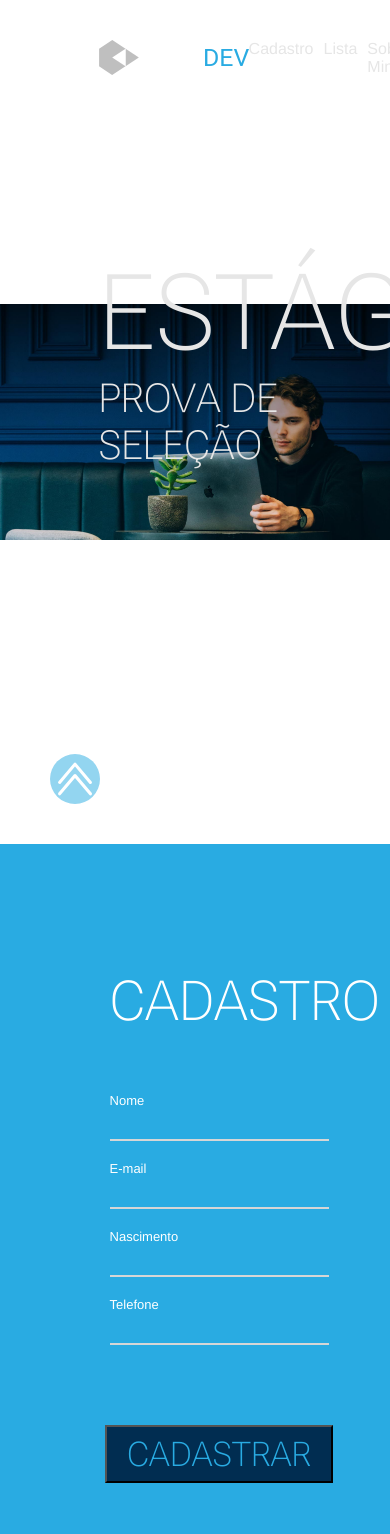
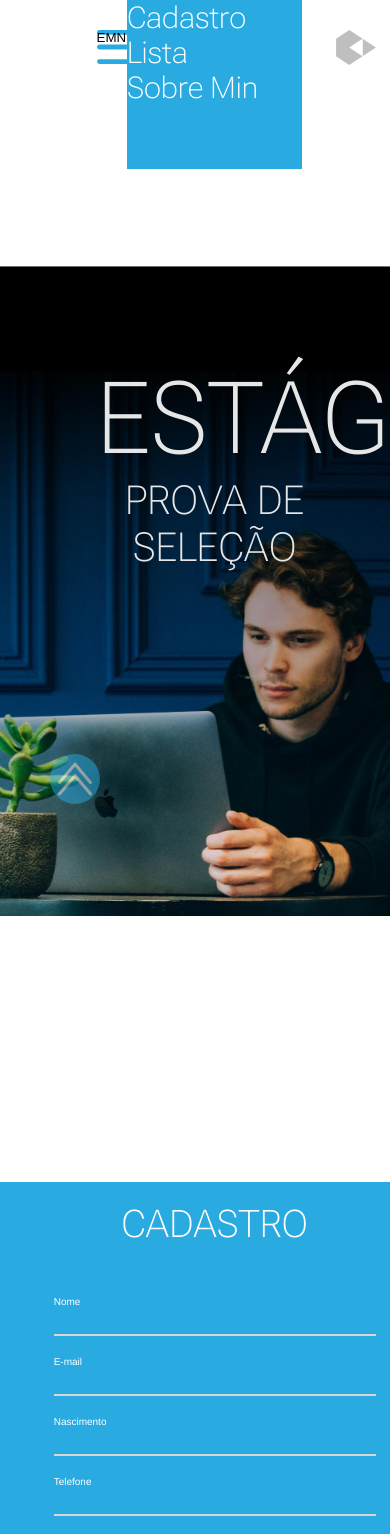
Before and after one commit to kaiquye/DESAFIO-IN8-DEV, a React (Create React App) app in the folder client/: page / in a window 390 px wide. Shown: the top 1534 px of the page. Built offline with nearby package versions, Linux system fonts and the light colour scheme; no server answers.

Commit message:
⛏  fix mobile

```diff
--- a/client/src/App.module.css
+++ b/client/src/App.module.css
@@ -27,3 +27,8 @@
   background-repeat: no-repeat;
   background-image: url('../src/components/header/icons/topo-pag.svg');
 }
+@media screen and (max-width: 750px) {
+  .App_body{
+    grid-auto-rows: 140vh 200vh 30vh;
+  }
+}
--- a/client/src/components/Formulario-cadastro/cadatro.module.css
+++ b/client/src/components/Formulario-cadastro/cadatro.module.css
@@ -1,12 +1,13 @@
 .cadastro {
   width: 100%;
-  height: 100%;
+  height: auto;
   background-color: #29abe2;
   display: flex;
   align-items: center;
   justify-content: center;
 }
 .cadastro_body_titulo {
+  margin-top: 20px;
   font-family: "Roboto Flex", sans-serif;
   font-weight: 500;
   color: rgb(255, 255, 255);
@@ -15,7 +16,6 @@
   margin-bottom: 60px;
 }
 .cadastro_body {
-  margin-top: 250px;
   width: 50%;
   height: 100%;
 }
@@ -24,17 +24,15 @@
   height: 60%;
 }
 
-.cadastro_body_form_btn{
+.cadastro_body_form_btn {
   display: flex;
   flex-direction: column;
   align-items: center;
   width: 100%;
-  margin-top: 60px;
 }
 
 .cadastro_body_form_button {
   font-size: 34px;
-  padding-top: 7px;
   padding-bottom: 7px;
   padding-left: 20px;
   padding-right: 20px;
@@ -70,3 +68,20 @@
   box-shadow: 0 0 0 0;
   outline: 0;
 }
+
+@media screen and (max-width: 700px) {
+    .cadastro_body_titulo{
+      margin-top: 20px;
+      font-size: 38px;
+      margin-bottom: 50px;
+    }
+    .cadastro_body{
+      width: 75%;
+    }
+    .cadastro_body_form_input label {
+      font-size: 10px;
+    }
+    .cadastro_body_form_input input {
+      font-size: 10px;
+    }
+}
--- a/client/src/components/Formulario-cadastro/index.js
+++ b/client/src/components/Formulario-cadastro/index.js
@@ -37,28 +37,28 @@ function NovoEstagiario() {
                             Nome
                         </label>
                         <input {...register("nome")} name='nome' type='text' />
-                        <p>{errors.nome?.message}</p>
+                        <p style={{ color: 'red' }}  >{errors.nome?.message}</p>
                     </div>
                     <div className={style.cadastro_body_form_input}  >
                         <label>
                             E-mail
                         </label>
                         <input {...register("email")} name='email' type='text' />
-                        <p>{errors.email?.message}</p>
+                        <p style={{ color: 'red' }} >{errors.email?.message}</p>
                     </div>
                     <div className={style.cadastro_body_form_input}  >
                         <label>
                             Nascimento
                         </label>
                         <input {...register("nascimento")} name='nascimento' type='text' />
-                        <p>{errors.nascimento?.message}</p>
+                        <p style={{ color: 'red' }}  >{errors.nascimento?.message}</p>
                     </div>
                     <div className={style.cadastro_body_form_input}  >
                         <label>
                             Telefone
                         </label>
                         <input {...register("telefone")} name='telefone' type='text' />
-                        <p>{errors.telefone?.message}</p>
+                        <p style={{ color: 'red' }}  >{errors.telefone?.message}</p>
                     </div>
                     <div className={style.cadastro_body_form_btn} >
                         <button className={style.cadastro_body_form_button}>CADASTRAR</button>
--- a/client/src/components/Lista-estagiarios/lista.module.css
+++ b/client/src/components/Lista-estagiarios/lista.module.css
@@ -1,6 +1,6 @@
 .lista {
   width: 100%;
-  height: 100%;
+  height: auto;
   display: flex;
   flex-direction: column;
   align-items: center;
--- a/client/src/components/footer/footer.module.css
+++ b/client/src/components/footer/footer.module.css
@@ -1,14 +1,15 @@
-.footer{
+.footer {
   width: 100%;
   height: 100%;
   align-items: center;
   display: flex;
-    background-image: url('../../seeds/rodape-desktop.jpg');
+  background-image: url("../../seeds/rodape-desktop.jpg");
   background-position: center;
   background-repeat: no-repeat;
-    background-size: 100%;
+  background-size: 160%;
+  margin-bottom: 0;
 }
-.footer_body{
+.footer_body {
   gap: 10px;
   width: 100%;
   display: flex;
@@ -20,3 +21,18 @@
   font-family: Helvetica;
   font-size: 13px;
 }
+
+@media screen and (min-width: 1650px) {
+  .footer {
+    background-size: 300%;
+  }
+}
+
+@media screen and (max-width: 750px) {
+  .footer {
+    background-image: url("../../seeds/rodape-mobile.jpg");
+  }
+  .footer_body {
+    font-size: 8px;
+  }
+}
--- a/client/src/components/header/header.module.css
+++ b/client/src/components/header/header.module.css
@@ -3,7 +3,7 @@
   height: 100%;
   background-image: url("../../seeds/index-image.jpg");
   background-position: center;
-  background-size: 110%;
+  background-size: 120%;
   background-repeat: no-repeat;
   display: flex;
   justify-content: center;
@@ -49,15 +49,74 @@
 }
 
 .body_header_titulo p {
- font-family: 'Roboto Flex', sans-serif;
+  font-family: "Roboto Flex", sans-serif;
   font-weight: 500;
   color: rgb(230, 230, 230);
   font-size: 105px;
 }
 
 .body_header_titulo label {
- font-family: 'Roboto Flex', sans-serif;
+  font-family: "Roboto Flex", sans-serif;
   font-weight: 100;
   color: rgb(230, 230, 230);
   font-size: 40px;
 }
+.body_header_nav_list_mobile {
+  display: none;
+  background-color: #29abe2;
+  color: white;
+  width: 45%;
+  height: 20%;
+  position: absolute;
+}
+.body_header_nav_list_mobile ul {
+  list-style: none;
+  font-family: "Roboto Flex", sans-serif;
+  font-size: 30px;
+}
+
+
+.body_header_button_mobile {
+  display: none;
+}
+
+@media screen and (max-width: 1200px) {
+  .header {
+    background-position: center;
+  }
+}
+
+@media screen and (max-width: 450px) {
+  .body_header_button_mobile {
+    display: flex;
+    margin-right: 200px;
+    background-color: rgba(240, 248, 255, 0);
+    border: none;
+    background-image: url("./icons/hamburguer.svg");
+    background-repeat: no-repeat;
+    background-size: 100%;
+    cursor: pointer;
+  }
+  .body_header_nav_list_mobile {
+    display: flex;
+  }
+  .body_header_nav_list {
+    display: none;
+  }
+  .header {
+    background-image: url("../../seeds/index-image-mobile.jpg");
+    background-size: 100%;
+    background-position: center;
+  }
+  .body_header {
+    margin-top: 10px;
+  }
+  .body_header_titulo p {
+    margin-top: 0px;
+    text-align: center;
+    font-size: 100px;
+  }
+  .body_header_titulo label {
+    text-align: center;
+  }
+}
--- a/client/src/components/header/index.js
+++ b/client/src/components/header/index.js
@@ -1,12 +1,31 @@
 import style from './header.module.css'
 import logo from './icons/logo.svg'
+import { useRef } from 'react'
 
 function Header() {
 
+    const menu_ref = useRef()
+
+    function abriMenu() {
+
+
+
+    }
+
     return (
         <section className={style.header} >
+            <div ref={menu_ref} className={style.body_header_nav_list_mobile}  >
+                <ul>
+                    <li> <a>Cadastro</a></li>
+                    <li> <a>Lista</a>  </li>
+                    <li> <a>Sobre Min</a></li>
+                </ul>
+            </div>
             <main className={style.body_header} >
                 <div className={style.body_header_nav}  >
+
+                    <button className={style.body_header_button_mobile}  >EMNU</button>
+
                     <div className={style.body_header_nav_logo}  >
                         <img src={logo} style={{ width: '150px' }} />
                     </div>
@@ -17,6 +36,7 @@ function Header() {
                             <li> <a>Sobre Min</a></li>
                         </ul>
                     </div>
+
                 </div>
                 <div className={style.body_header_titulo} >
                     <p>ESTÁGIO</p>
--- a/client/src/pages/home/home.module.css
+++ b/client/src/pages/home/home.module.css
@@ -7,7 +7,7 @@
   grid-template-rows: 100vh 100vh;
 }
 .home_body_cadastro {
-  background-color: green;
+  background-color: #29abe2;
 }
 .home_body_lista {
 }
```
Lines whose indentation alone changed are shown as unchanged.
